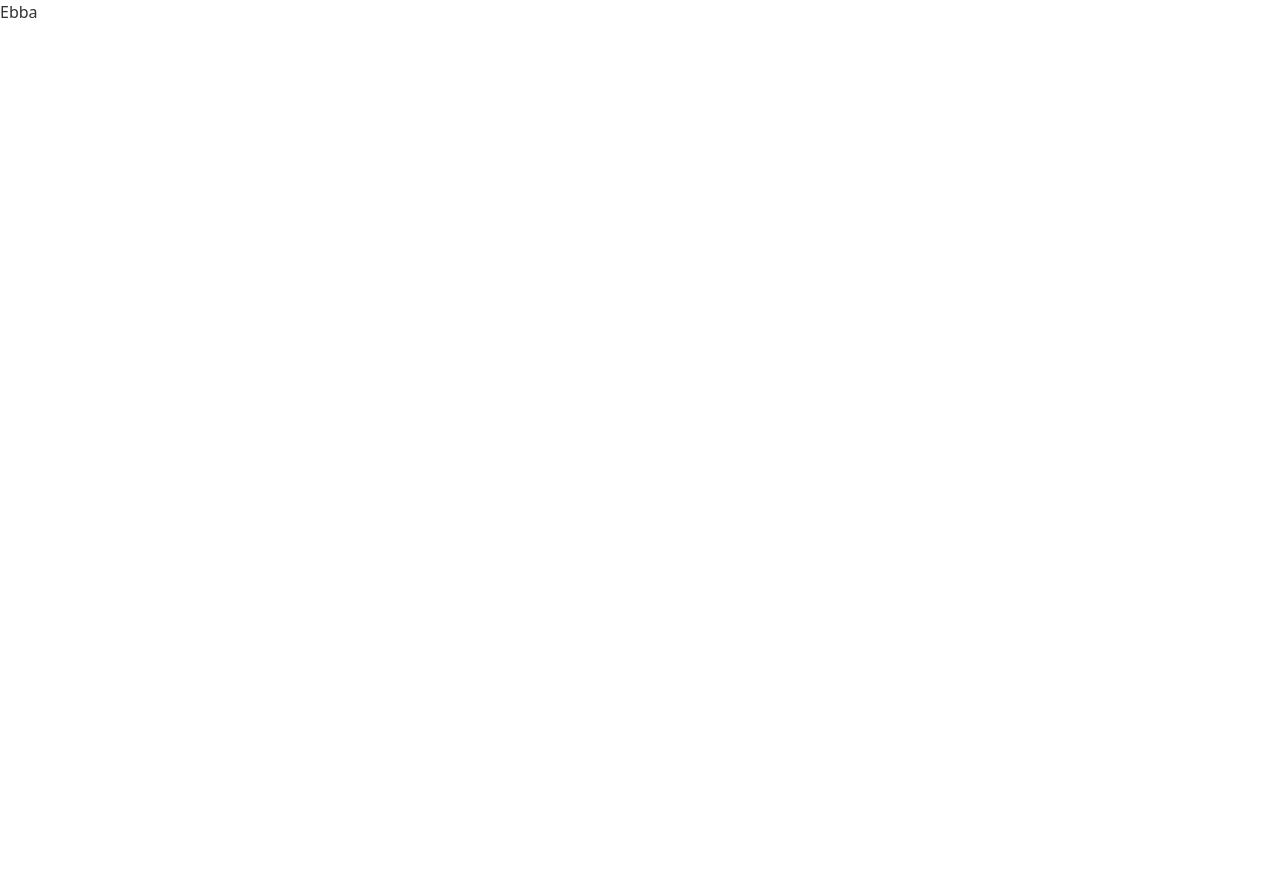
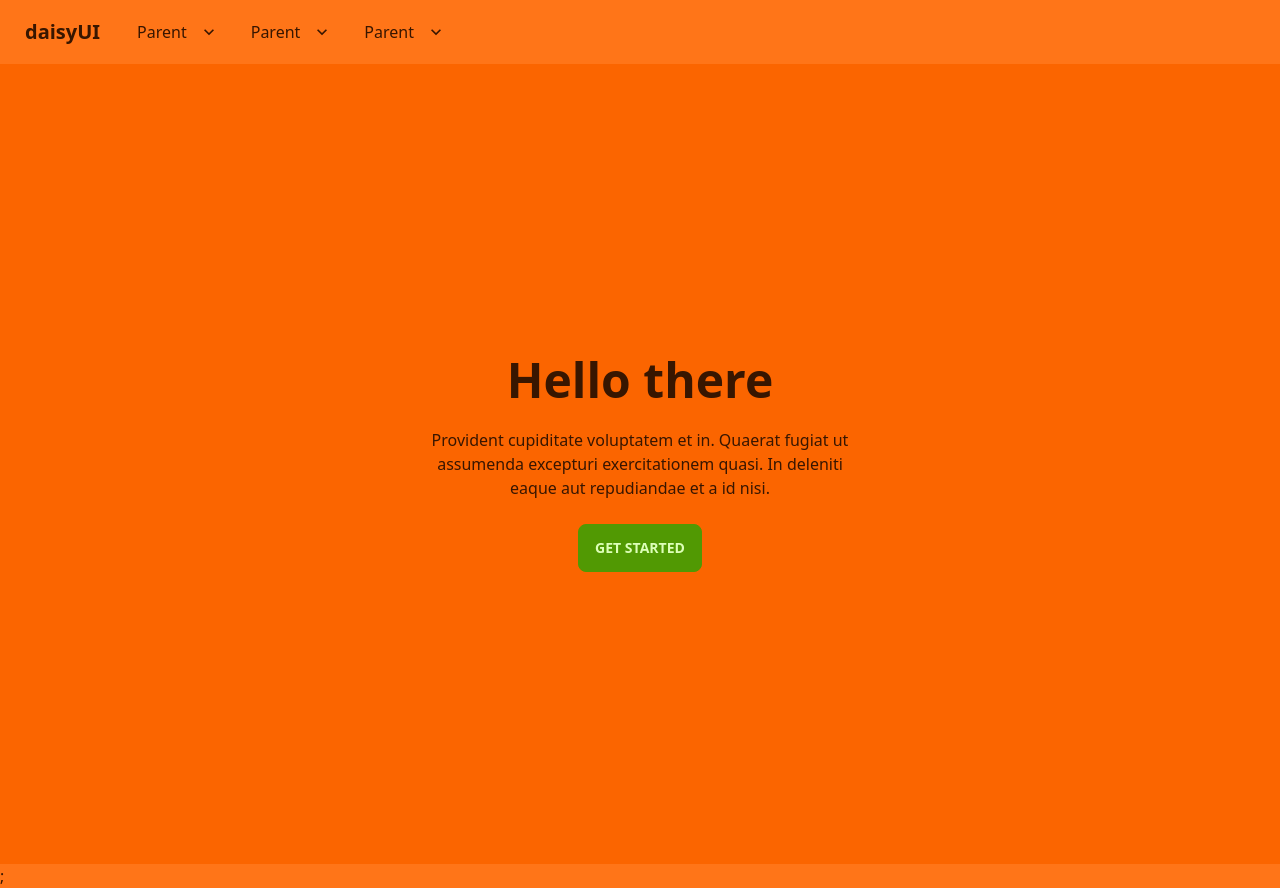
Before and after one commit to axel-bjornfot/ebba, a React (Vite) app in the folder portfolio/: page / in a window 1280 px wide. Before the commit the page ends 800 px from the top, so only its background shows below. Built offline with nearby package versions, Linux system fonts and the light colour scheme.

Commit message:
Added dasiy components

```diff
--- a/portfolio/src/App.tsx
+++ b/portfolio/src/App.tsx
@@ -1,7 +1,10 @@
+import Navbar from "./components/navbar";
+import Hero from "./components/hero";
 function App() {
 	return (
 		<>
-			<h1>Ebba</h1>
+			<Navbar />
+			<Hero />
 		</>
 	);
 }
--- /dev/null
+++ b/portfolio/src/components/hero.tsx
@@ -0,0 +1,20 @@
+export default function hero() {
+	return (
+		<>
+			<div className="hero min-h-screen bg-base-200">
+				<div className="hero-content text-center">
+					<div className="max-w-md">
+						<h1 className="text-5xl font-bold">Hello there</h1>
+						<p className="py-6">
+							Provident cupiditate voluptatem et in. Quaerat
+							fugiat ut assumenda excepturi exercitationem quasi.
+							In deleniti eaque aut repudiandae et a id nisi.
+						</p>
+						<button className="btn btn-primary">Get Started</button>
+					</div>
+				</div>
+			</div>
+			;
+		</>
+	);
+}
--- a/portfolio/src/components/navbar.tsx
+++ b/portfolio/src/components/navbar.tsx
@@ -1,11 +1,31 @@
+export default function navbar() {
+	return (
 		<div className="navbar bg-base-100">
-	<div className="flex-1">
+			<div className="flex-none">
 				<a className="btn btn-ghost normal-case text-xl">daisyUI</a>
 			</div>
-	<div className="flex-none">
+			<div className="flex-1">
 				<ul className="menu menu-horizontal px-1">
+					<li tabIndex={0}>
+						<a>
+							Parent
+							<svg
+								className="fill-current"
+								xmlns="http://www.w3.org/2000/svg"
+								width="20"
+								height="20"
+								viewBox="0 0 24 24">
+								<path d="M7.41,8.58L12,13.17L16.59,8.58L18,10L12,16L6,10L7.41,8.58Z" />
+							</svg>
+						</a>
+						<ul className="p-2 bg-base-100">
 							<li>
-				<a>Item 1</a>
+								<a>Submenu 1</a>
+							</li>
+							<li>
+								<a>Submenu 2</a>
+							</li>
+						</ul>
 					</li>
 					<li tabIndex={0}>
 						<a>
@@ -28,9 +48,29 @@
 							</li>
 						</ul>
 					</li>
+					<li tabIndex={0}>
+						<a>
+							Parent
+							<svg
+								className="fill-current"
+								xmlns="http://www.w3.org/2000/svg"
+								width="20"
+								height="20"
+								viewBox="0 0 24 24">
+								<path d="M7.41,8.58L12,13.17L16.59,8.58L18,10L12,16L6,10L7.41,8.58Z" />
+							</svg>
+						</a>
+						<ul className="p-2 bg-base-100">
 							<li>
-				<a>Item 3</a>
+								<a>Submenu 1</a>
+							</li>
+							<li>
+								<a>Submenu 2</a>
+							</li>
+						</ul>
 					</li>
 				</ul>
 			</div>
-</div>;
+		</div>
+	);
+}
--- a/portfolio/tailwind.config.js
+++ b/portfolio/tailwind.config.js
@@ -1,21 +1,31 @@
 /** @type {import('tailwindcss').Config} */
 export default {
 	content: ["./index.html", "./src/**/*.{js,ts,jsx,tsx}"],
-	theme: {
-		extend: {},
-	},
+
 	plugins: [require("daisyui")],
 	daisyui: {
 		themes: [
 			{
-				lemonade: {
-					...require("daisyui/src/colors/themes")[
-						"[data-theme=lemonade]"
-					],
-					primary: "#FF5F1F",
+				mytheme: {
+					primary: "#519903",
+
+					secondary: "#E9E92E",
+
+					accent: "#F7F9CA",
+
+					neutral: "#191A3F",
+
+					"base-100": "#FF7518",
+
+					info: "#C8E1E7",
+
+					success: "#DEF29F",
+
+					warning: "#F7E589",
+
+					error: "#F2B6B5",
 				},
 			},
-			"lemonade",
 			"forest",
 			"coffee",
 		],
```
Lines whose indentation alone changed are shown as unchanged.
